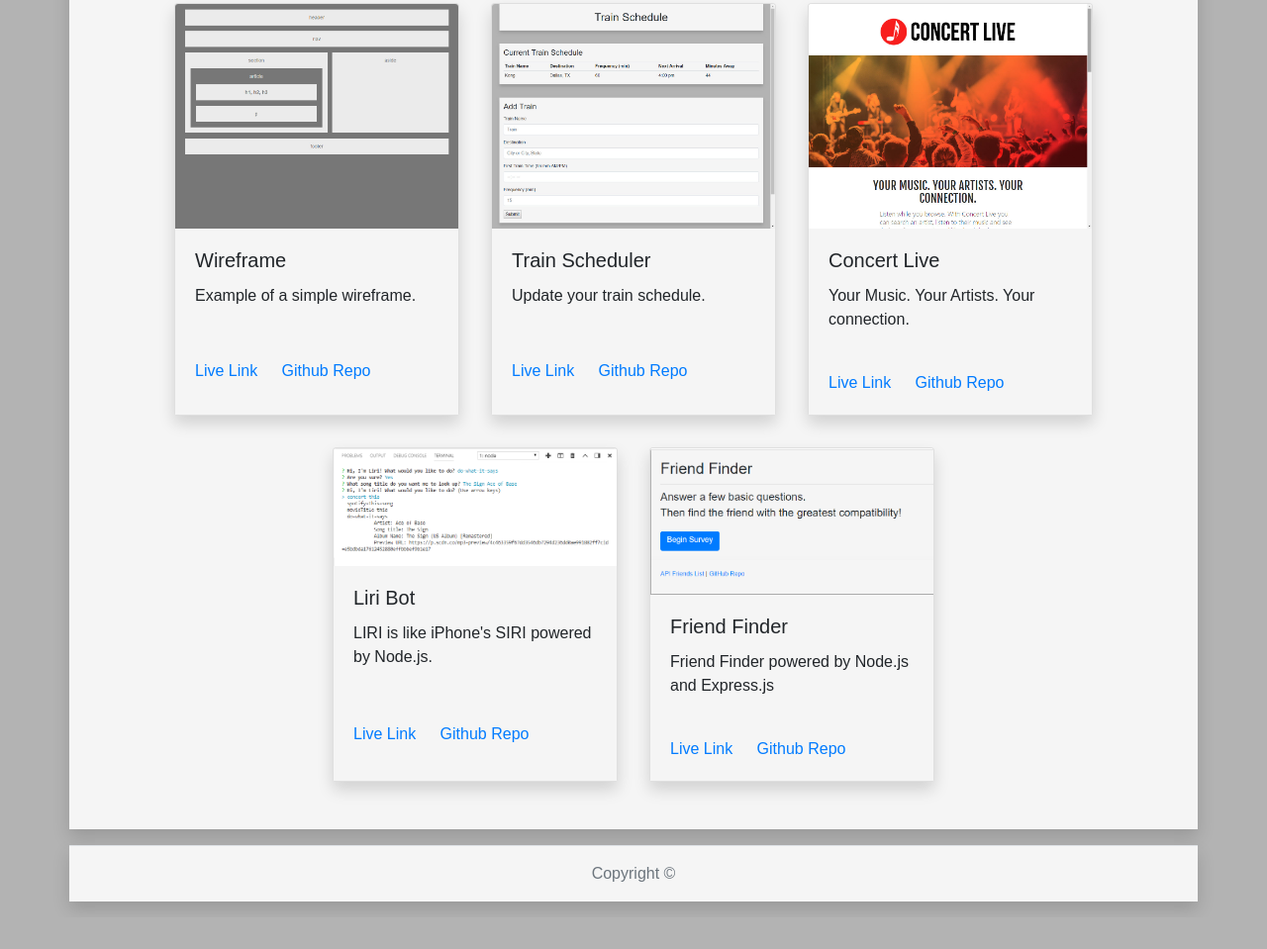
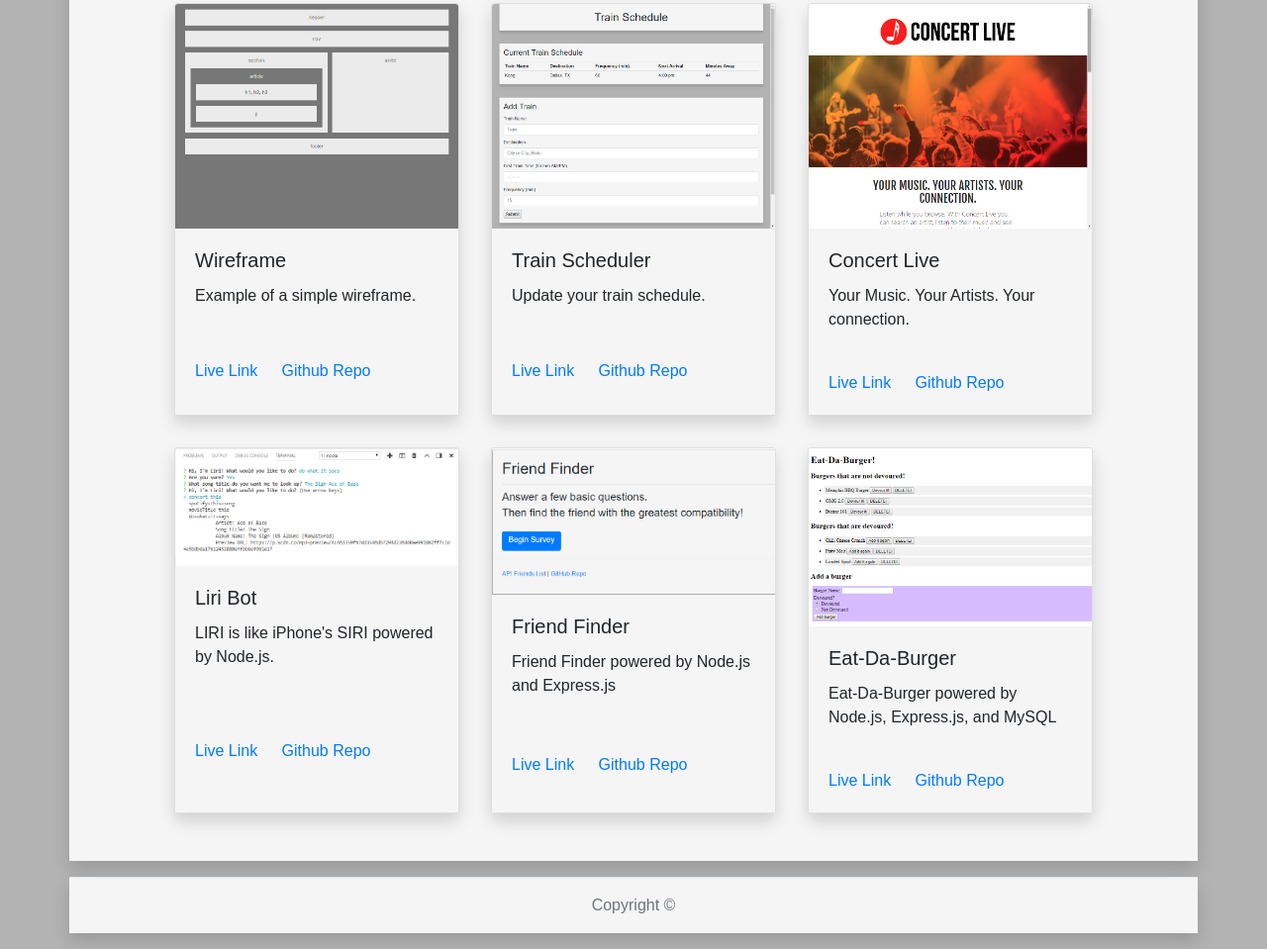
Before and after one commit to riffon3000/riffon3000.github.io, a plain HTML site: page portfolio.html in a window 1280 px wide. Shown: the part 213-1172 px from the top of the page at 99% size. Before the commit the page ends 1140 px from the top, so only its background shows below. Drawn offline with nearby package versions, Linux system fonts and the light colour scheme.

Commit message:
eat da burger

```diff
--- a/portfolio.html
+++ b/portfolio.html
@@ -100,6 +100,18 @@
           <a href="https://github.com/riffon3000/friendfinder/" target="_blank" class="card-link">Github Repo</a>
         </div>
       </div>
+      <!-- Eat-Da-Burger -->
+      <div class="card shadow m-3">
+        <img class="card-img-top" src="./images/burger.png" alt="eatdaburger">
+        <div class="card-body">
+          <h5 class="card-title">Eat-Da-Burger</h5>
+          <p class="card-text">Eat-Da-Burger powered by Node.js, Express.js, and MySQL</p>
+        </div>
+        <div class="card-body">
+          <a href="https://da-eats-burgers.herokuapp.com/" target="_blank" class="card-link">Live Link</a>
+          <a href="https://github.com/riffon3000/burger/" target="_blank" class="card-link">Github Repo</a>
+        </div>
+      </div>
     </div>
   </div>
 
```
Also changed, not shown: images/burger.png (added).
